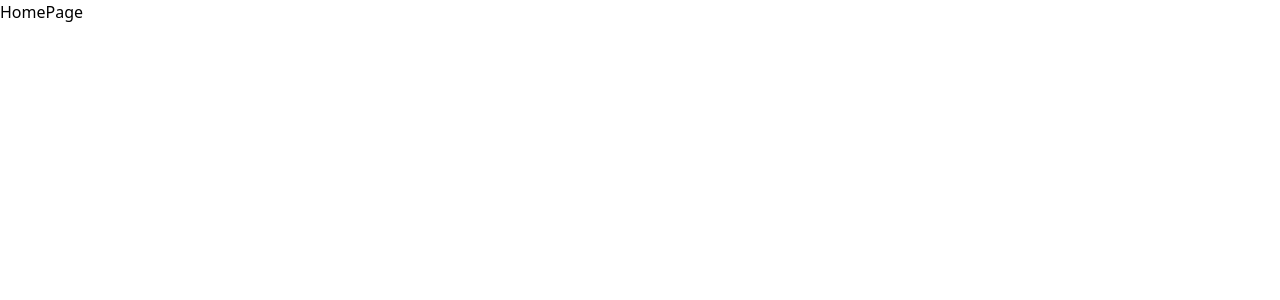
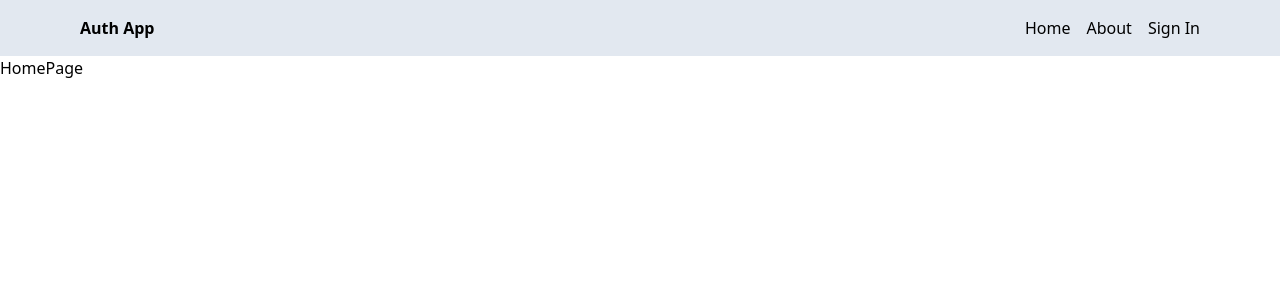
Before and after one commit to JerryDoran/mern-auth-template, a React (Vite) app in the folder client/: page / in a window 1280 px wide. Shown: the top 300 px of the page. Built offline with nearby package versions, Linux system fonts and the light colour scheme.

Commit message:
added header and links

```diff
--- a/client/src/App.jsx
+++ b/client/src/App.jsx
@@ -4,10 +4,12 @@
 import SignInPage from './pages/signin';
 import SignUpPage from './pages/signup';
 import ProfilePage from './pages/profile';
+import Header from './components/Header';
 
 export default function App() {
   return (
     <BrowserRouter>
+      <Header />
       <Routes>
         <Route path='/' element={<HomePage />} />
         <Route path='/about' element={<AboutPage />} />
--- /dev/null
+++ b/client/src/components/Header.jsx
@@ -0,0 +1,26 @@
+import { Link } from 'react-router-dom';
+
+export default function Header() {
+  return (
+    <header className='bg-slate-200'>
+      <div className='flex items-center max-w-6xl mx-auto p-4'>
+        <Link to='/'>
+          <h1 className='font-bold'>Auth App</h1>
+        </Link>
+
+        <ul className='ml-auto flex gap-4'>
+          <Link to='/'>
+            <li>Home</li>
+          </Link>
+
+          <Link to='/about'>
+            <li>About</li>
+          </Link>
+          <Link to='sign-in'>
+            <li>Sign In</li>
+          </Link>
+        </ul>
+      </div>
+    </header>
+  );
+}
```
